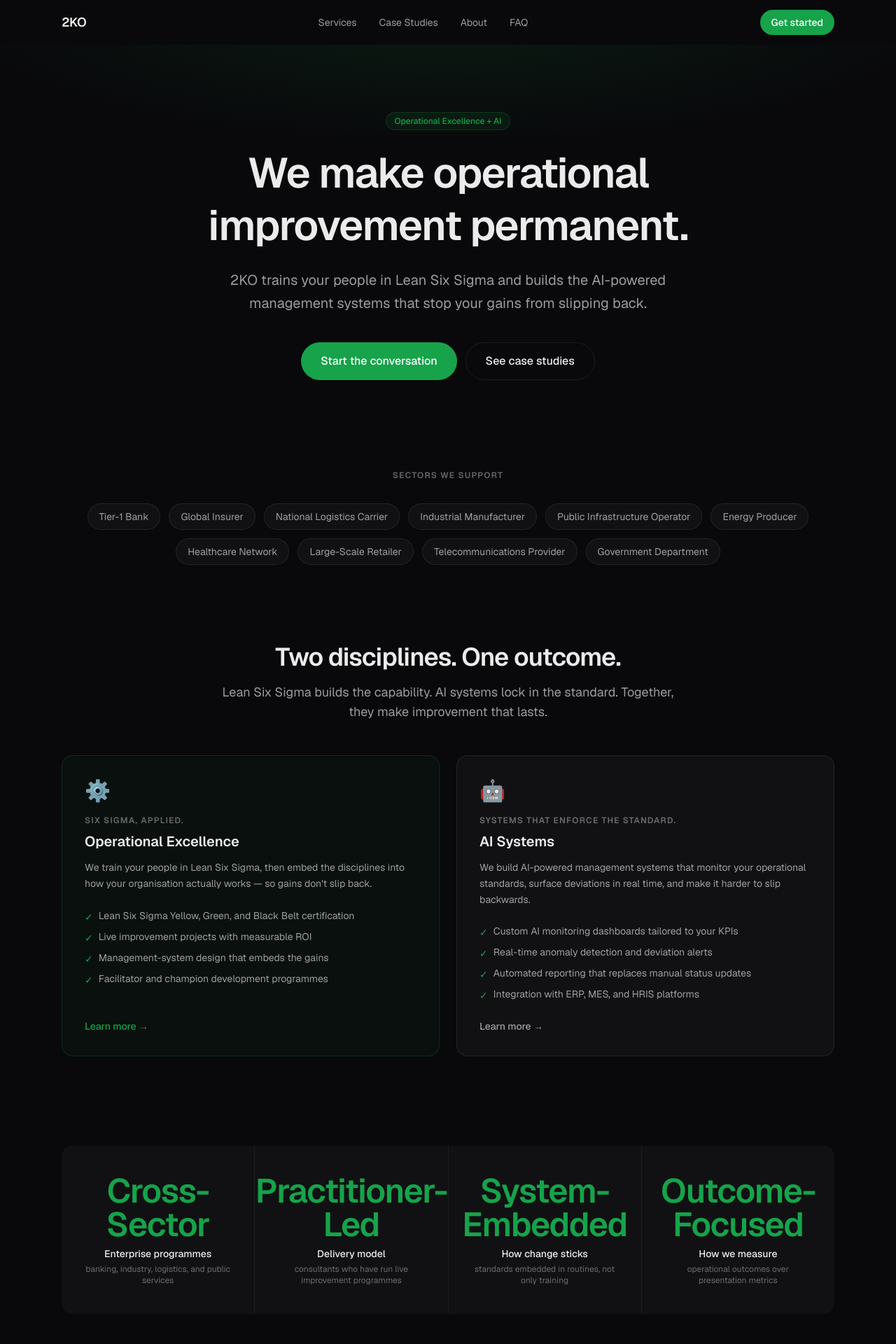
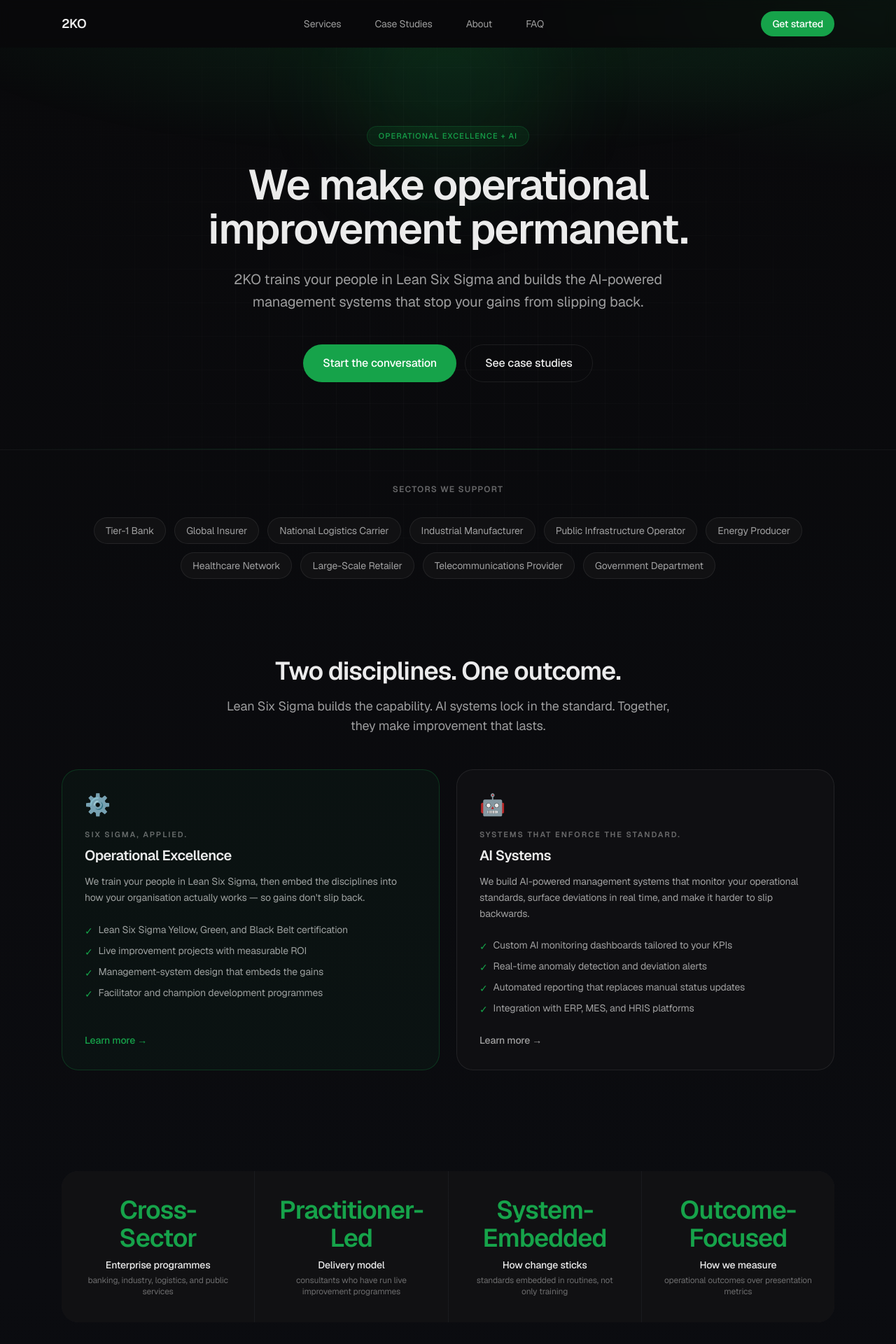
Before and after one commit to darrensmith849/2ko_website, a Next.js app: page / in a window 1280 px wide. Shown: the top 1920 px of the page at 70% size. Built offline with nearby package versions, Linux system fonts and the light colour scheme.

Commit message:
polish: tighten typography and layout rhythm

```diff
--- a/app/globals.css
+++ b/app/globals.css
@@ -28,11 +28,39 @@ html {
 }
 
 body {
-  background-color: #09090B;
+  position: relative;
+  background:
+    radial-gradient(1200px 520px at 10% -10%, rgba(34, 197, 94, 0.14), transparent 60%),
+    radial-gradient(900px 420px at 100% 0%, rgba(22, 163, 74, 0.1), transparent 58%),
+    linear-gradient(180deg, #09090B 0%, #0b0c10 52%, #09090B 100%);
   color: rgba(255, 255, 255, 0.92);
   font-family: var(--font-geist-sans), system-ui, sans-serif;
+  letter-spacing: -0.01em;
+  line-height: 1.5;
   -webkit-font-smoothing: antialiased;
   -moz-osx-font-smoothing: grayscale;
+}
+
+body::before {
+  content: "";
+  position: fixed;
+  inset: 0;
+  pointer-events: none;
+  background-image:
+    linear-gradient(to right, rgba(255, 255, 255, 0.025) 1px, transparent 1px),
+    linear-gradient(to bottom, rgba(255, 255, 255, 0.025) 1px, transparent 1px);
+  background-size: 48px 48px;
+  mask-image: radial-gradient(circle at center, black 25%, transparent 88%);
+  z-index: -1;
+}
+
+::selection {
+  background: rgba(22, 163, 74, 0.4);
+  color: #fff;
+}
+
+a {
+  text-underline-offset: 2px;
 }
 
 @media (prefers-reduced-motion: reduce) {
--- a/app/layout.tsx
+++ b/app/layout.tsx
@@ -41,7 +41,7 @@ export default function RootLayout({
         className={`${geistSans.variable} ${geistMono.variable} antialiased`}
       >
         <Header />
-        <div className="pt-16">{children}</div>
+        <div className="pt-[68px]">{children}</div>
         <Footer />
       </body>
     </html>
--- a/components/layout/Header.tsx
+++ b/components/layout/Header.tsx
@@ -30,11 +30,11 @@ export default function Header() {
     <header
       className={`fixed top-0 left-0 right-0 z-50 transition-all duration-300 ${
         scrolled
-          ? "bg-background/95 backdrop-blur-md border-b border-border"
-          : "bg-transparent"
+          ? "bg-background/90 backdrop-blur-xl border-b border-border"
+          : "bg-background/35 backdrop-blur-sm"
       }`}
     >
-      <div className="max-w-6xl mx-auto px-6 h-16 flex items-center justify-between">
+      <div className="max-w-6xl mx-auto px-6 h-[68px] flex items-center justify-between">
         <Link
           href="/"
           className="text-text font-semibold text-lg tracking-tight hover:text-accent transition-colors"
@@ -48,9 +48,9 @@ export default function Header() {
             <Link
               key={link.href}
               href={link.href}
-              className={`text-sm transition-colors ${
+              className={`text-sm px-2 py-1 rounded-md transition-colors ${
                 pathname === link.href || pathname.startsWith(link.href + "/")
-                  ? "text-accent font-medium"
+                  ? "text-accent font-medium bg-accent/10"
                   : "text-muted hover:text-text"
               }`}
             >
--- a/components/sections/CTABand.tsx
+++ b/components/sections/CTABand.tsx
@@ -14,13 +14,13 @@ export default function CTABand({
   secondaryCTA,
 }: CTABandProps) {
   return (
-    <section className="max-w-6xl mx-auto px-6 py-20">
-      <div className="rounded-2xl bg-surface border border-border p-10 md:p-16 text-center">
-        <h2 className="text-3xl md:text-4xl font-semibold text-text tracking-tight max-w-2xl mx-auto">
+    <section className="max-w-6xl mx-auto px-6 py-24">
+      <div className="rounded-3xl border border-border/80 p-10 md:p-16 text-center bg-[linear-gradient(180deg,rgba(17,17,19,0.96),rgba(13,13,15,0.94))] shadow-[0_24px_64px_-40px_rgba(0,0,0,0.8)]">
+        <h2 className="text-3xl md:text-4xl font-semibold text-text tracking-tight leading-tight max-w-3xl mx-auto">
           {headline}
         </h2>
         {subheadline && (
-          <p className="mt-4 text-lg text-muted max-w-xl mx-auto leading-relaxed">
+          <p className="mt-5 text-base md:text-lg text-muted max-w-xl mx-auto leading-relaxed">
             {subheadline}
           </p>
         )}
--- a/components/sections/Hero.tsx
+++ b/components/sections/Hero.tsx
@@ -24,30 +24,39 @@ export default function Hero({
   children,
 }: HeroProps) {
   return (
-    <section className="relative overflow-hidden">
-      {/* Subtle gradient glow */}
+    <section className="relative overflow-hidden border-b border-border/60">
       <div
         aria-hidden="true"
         className="pointer-events-none absolute inset-0"
         style={{
           background:
-            "radial-gradient(ellipse 80% 50% at 50% -10%, rgba(22,163,74,0.12) 0%, transparent 70%)",
+            "radial-gradient(ellipse 84% 52% at 50% -10%, rgba(22,163,74,0.16) 0%, transparent 72%)",
         }}
       />
-      <div className="relative max-w-6xl mx-auto px-6 pt-24 pb-20 text-center">
+      <div
+        aria-hidden="true"
+        className="pointer-events-none absolute -top-24 left-1/2 h-72 w-72 -translate-x-1/2 rounded-full bg-accent/10 blur-3xl"
+      />
+      <div
+        aria-hidden="true"
+        className="pointer-events-none absolute inset-x-0 bottom-0 h-px bg-gradient-to-r from-transparent via-accent/30 to-transparent"
+      />
+      <div className="relative max-w-6xl mx-auto px-6 pt-28 pb-24 text-center">
         {badge && (
           <div className="mb-6 flex justify-center">
-            <Badge variant="accent">{badge}</Badge>
+            <Badge variant="accent" className="px-4 py-1.5 text-[11px] uppercase tracking-widest">
+              {badge}
+            </Badge>
           </div>
         )}
-        <h1 className="text-4xl sm:text-5xl md:text-6xl font-semibold tracking-tight text-text leading-tight max-w-3xl mx-auto">
+        <h1 className="text-4xl sm:text-5xl md:text-6xl font-semibold tracking-tight text-text leading-[1.05] max-w-4xl mx-auto">
           {headline}
         </h1>
-        <p className="mt-6 text-lg sm:text-xl text-muted leading-relaxed max-w-2xl mx-auto">
+        <p className="mt-6 text-base sm:text-lg md:text-xl text-muted leading-relaxed max-w-2xl mx-auto">
           {subheadline}
         </p>
         {ctas.length > 0 && (
-          <div className="mt-10 flex flex-wrap gap-3 justify-center">
+          <div className="mt-11 flex flex-wrap gap-3 justify-center">
             {ctas.map((cta) => (
               <Button key={cta.href} href={cta.href} variant={cta.variant ?? "primary"} size="lg">
                 {cta.label}
--- a/components/sections/ProofBlock.tsx
+++ b/components/sections/ProofBlock.tsx
@@ -11,19 +11,19 @@ interface ProofBlockProps {
 
 export default function ProofBlock({ metrics, headline }: ProofBlockProps) {
   return (
-    <section className="max-w-6xl mx-auto px-6 py-16">
+    <section className="max-w-6xl mx-auto px-6 py-20">
       {headline && (
-        <h2 className="text-center text-2xl font-semibold text-text mb-12">
+        <h2 className="text-center text-2xl md:text-3xl font-semibold text-text tracking-tight mb-12">
           {headline}
         </h2>
       )}
-      <div className="grid grid-cols-2 md:grid-cols-4 gap-px bg-border rounded-2xl overflow-hidden">
+      <div className="grid grid-cols-1 sm:grid-cols-2 md:grid-cols-4 gap-px bg-border/80 rounded-3xl overflow-hidden">
         {metrics.map((m, i) => (
           <div
             key={i}
-            className="bg-surface px-8 py-10 flex flex-col items-center text-center gap-1"
+            className="bg-surface/95 px-8 py-9 flex flex-col items-center text-center gap-1"
           >
-            <span className="text-4xl md:text-5xl font-semibold text-accent tracking-tight">
+            <span className="text-3xl md:text-4xl font-semibold text-accent tracking-tight">
               {m.value}
             </span>
             <span className="text-sm text-text font-medium mt-1">{m.label}</span>
--- a/components/sections/ServiceCard.tsx
+++ b/components/sections/ServiceCard.tsx
@@ -21,20 +21,20 @@ export default function ServiceCard({
 }: ServiceCardProps) {
   return (
     <div
-      className={`rounded-2xl border p-8 flex flex-col gap-6 transition-colors group ${
+      className={`rounded-3xl border p-7 md:p-8 flex flex-col gap-6 transition-all duration-300 group ${
         accent
-          ? "bg-accent/5 border-accent/20 hover:border-accent/40"
-          : "bg-surface border-border hover:border-border/60"
+          ? "bg-accent/5 border-accent/25 hover:border-accent/45 hover:-translate-y-0.5"
+          : "bg-surface/92 border-border hover:border-border/60 hover:-translate-y-0.5"
       }`}
     >
       <div>
         <div className="text-3xl mb-4" aria-hidden="true">
           {icon}
         </div>
-        <p className="text-xs font-semibold uppercase tracking-widest text-muted2 mb-2">
+        <p className="text-[11px] font-semibold uppercase tracking-[0.18em] text-muted2 mb-2">
           {tagline}
         </p>
-        <h3 className="text-xl font-semibold text-text">{title}</h3>
+        <h3 className="text-xl font-semibold text-text tracking-tight">{title}</h3>
         <p className="mt-3 text-muted text-sm leading-relaxed">{description}</p>
       </div>
       <ul className="flex flex-col gap-2 flex-1">
--- a/components/sections/Stepper.tsx
+++ b/components/sections/Stepper.tsx
@@ -12,23 +12,23 @@ interface StepperProps {
 
 export default function Stepper({ headline, subheadline, steps }: StepperProps) {
   return (
-    <section className="max-w-6xl mx-auto px-6 py-16">
-      <div className="text-center mb-16">
+    <section className="max-w-6xl mx-auto px-6 py-20">
+      <div className="text-center mb-14">
         <h2 className="text-3xl md:text-4xl font-semibold text-text tracking-tight">
           {headline}
         </h2>
         {subheadline && (
-          <p className="mt-4 text-muted text-lg max-w-2xl mx-auto">{subheadline}</p>
+          <p className="mt-4 text-muted text-base md:text-lg max-w-2xl mx-auto">{subheadline}</p>
         )}
       </div>
       <ol className="grid grid-cols-1 sm:grid-cols-2 lg:grid-cols-5 gap-6">
         {steps.map((step, i) => (
-          <li key={i} className="relative">
+          <li key={i} className="relative rounded-2xl border border-border/70 bg-surface/80 p-5">
             {/* Connector line (desktop) */}
             {i < steps.length - 1 && (
               <div
                 aria-hidden="true"
-                className="hidden lg:block absolute top-5 left-[calc(50%+1.5rem)] right-0 h-px bg-border"
+                className="hidden lg:block absolute top-10 left-[calc(50%+1.5rem)] right-0 h-px bg-border"
               />
             )}
             <div className="flex flex-col gap-4">
```
